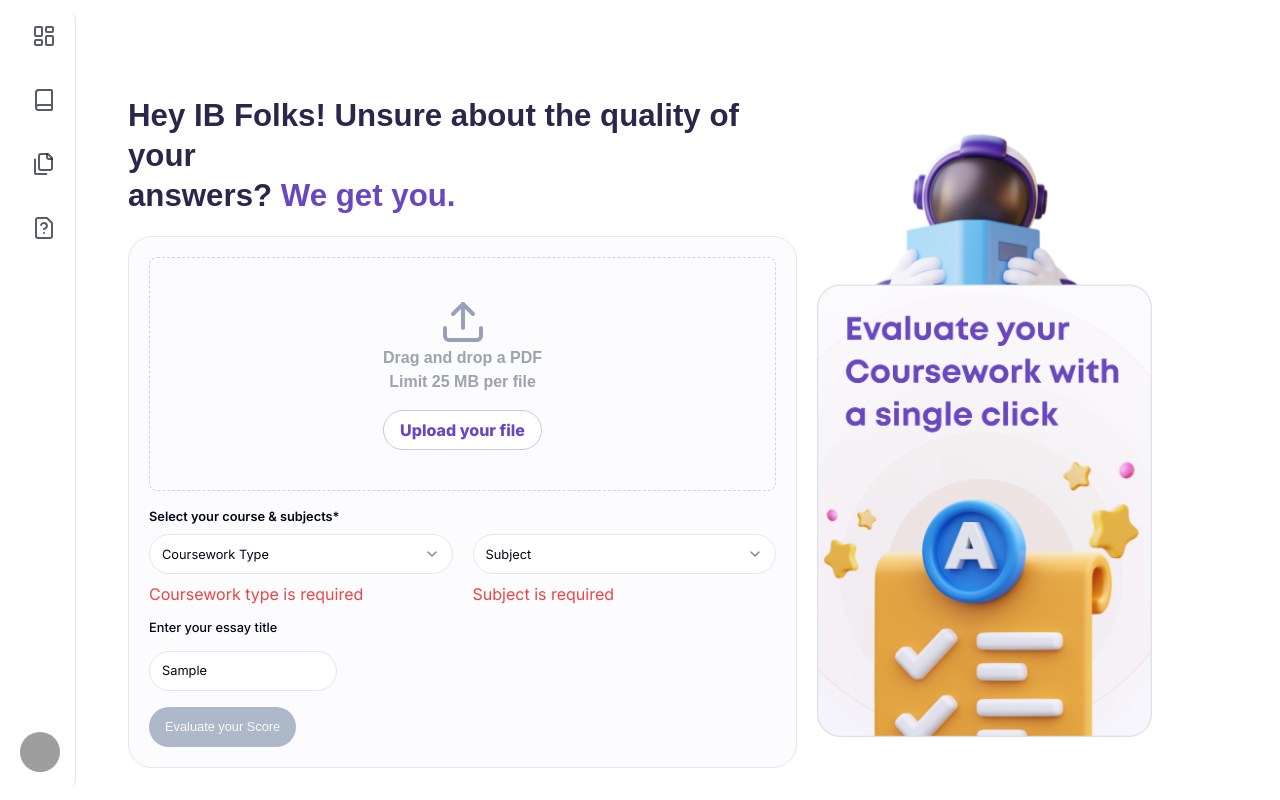
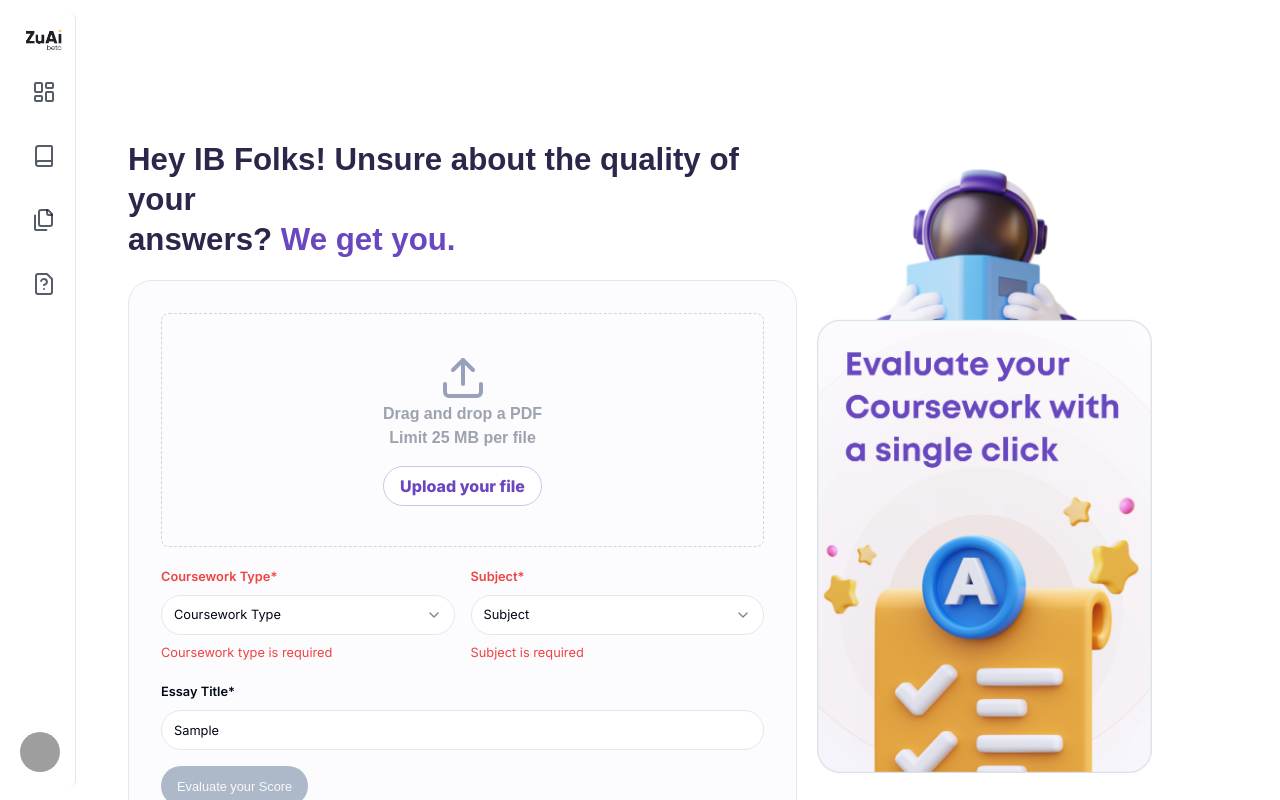
Before and after one commit to sahildotdev/gradely, a Next.js app: page / in a window 1280 px wide. Both pictures are taken after typing "Sample" into the empty fields and a click on the button "Evaluate your Score". Shown: the top 800 px of the page. Built offline with nearby package versions, Linux system fonts and the light colour scheme; grey boxes are pictures that could not be loaded.

Commit message:
minor responsive changes

```diff
--- a/src/app/page.tsx
+++ b/src/app/page.tsx
@@ -53,7 +53,7 @@ export default function Home() {
         </TooltipProvider>
       </div>
 
-      <div className=" container max-w-7xl mx-auto flex flex-col gap-5">
+      <div className="container max-w-7xl mx-auto flex flex-col gap-5">
         <Header />
         <div className="flex flex-col">
           <h2 className="text-xl md:text-2xl font-semibold py-5 text-center md:text-left">
--- a/src/components/CourseworkItem.tsx
+++ b/src/components/CourseworkItem.tsx
@@ -24,12 +24,11 @@ const CourseworkItem: React.FC<CourseworkItemProps> = ({
 }) => {
   return (
     <div className="flex flex-col md:flex-row items-center md:items-start p-4 md:p-6 bg-gradient-to-r from-purple-100 to-white rounded-lg shadow-lg w-full md:w-[460px]">
-      {/* Image Section */}
       <div className="bg-white relative w-full md:w-[120px] h-[200px] md:h-[160px] p-1 rounded-lg rounded-bl-lg border border-gray-300 overflow-hidden mb-4 md:mb-0">
         <Image
           src={thumbnailUrl || "/path/to/placeholder.png"}
           alt={`Cover for ${title}`}
-          width={120} // Adjust width and height based on your design
+          width={120}
           height={160}
           layout="responsive"
           objectFit="cover"
@@ -37,7 +36,6 @@ const CourseworkItem: React.FC<CourseworkItemProps> = ({
         />
       </div>
 
-      {/* Content Section */}
       <div className="flex-1 md:ml-4">
         <h2 className="text-lg font-Mont font-extrabold leading-6 text-gray-800">
           {title}
--- a/src/components/EssayEvaluationForm.tsx
+++ b/src/components/EssayEvaluationForm.tsx
@@ -81,19 +81,18 @@ const EssayEvaluationForm: React.FC = () => {
     setIsLoading(true);
     setIsEvaluationRequested(true);
 
-    // Add coursework to the store
     addCoursework({
       title: values.essayTitle,
       subject: values.subject,
       type: values.courseworkType,
-      wordCount: Math.floor(Math.random() * 1000) + 500, // Random word count for demonstration
+      wordCount: Math.floor(Math.random() * 1000) + 500,
       fileMetadata: {
         name: values.pdfFile[0].name,
         size: values.pdfFile[0].size,
         type: values.pdfFile[0].type,
         file: selectedFile,
       },
-      language: "English", // Assuming English for now
+      language: "English",
       thumbnailUrl: thumbnailUrl || "/path/to/default/thumbnail.png",
     });
 
@@ -102,7 +101,7 @@ const EssayEvaluationForm: React.FC = () => {
   };
 
   return (
-    <div className="bg-[#FCFBFD] rounded-3xl border-[1px] p-5">
+    <div className="bg-[#FCFBFD] rounded-3xl border-[1px] p-5 md:p-6 lg:p-8">
       <FormProvider {...form}>
         <Form {...form}>
           <form onSubmit={form.handleSubmit(onSubmit)} className="space-y-4">
@@ -121,7 +120,7 @@ const EssayEvaluationForm: React.FC = () => {
                     />
                   </FormControl>
                   {thumbnailError && (
-                    <p className="text-red-500">
+                    <p className="text-red-500 text-sm mt-2">
                       Failed to generate thumbnail: {thumbnailError}
                     </p>
                   )}
@@ -129,30 +128,26 @@ const EssayEvaluationForm: React.FC = () => {
                     <Image
                       src={thumbnailUrl}
                       alt="PDF thumbnail"
-                      className="mt-2 max-w-xs"
+                      className="mt-2 max-w-full h-auto"
                     />
                   )}
                 </FormItem>
               )}
             />
 
-            <div className="flex flex-col mb-2">
-              <Label
-                className="mb-2 text-sm font-semibold"
-                htmlFor="courseworkType"
-              >
-                Select your course & subjects*
-              </Label>
-              <div className="flex gap-5">
+            <div className="flex flex-col md:flex-row md:gap-4 mb-2">
               <FormField
                 control={form.control}
                 name="courseworkType"
                 render={({ field }) => (
                   <FormItem className="flex-1">
-                      <Select
-                        onValueChange={field.onChange}
-                        value={field.value}
+                    <FormLabel
+                      htmlFor="courseworkType"
+                      className="text-sm font-semibold mb-2"
                     >
+                      Coursework Type*
+                    </FormLabel>
+                    <Select onValueChange={field.onChange} value={field.value}>
                       <FormControl>
                         <SelectTrigger
                           className="border-[1px] rounded-3xl"
@@ -170,7 +165,7 @@ const EssayEvaluationForm: React.FC = () => {
                       </SelectContent>
                     </Select>
                     {form.formState.errors.courseworkType && (
-                        <p className="text-red-500">
+                      <p className="text-red-500 text-sm mt-1">
                         {form.formState.errors.courseworkType.message}
                       </p>
                     )}
@@ -183,10 +178,13 @@ const EssayEvaluationForm: React.FC = () => {
                 name="subject"
                 render={({ field }) => (
                   <FormItem className="flex-1">
-                      <Select
-                        onValueChange={field.onChange}
-                        value={field.value}
+                    <FormLabel
+                      htmlFor="subject"
+                      className="text-sm font-semibold mb-2"
                     >
+                      Subject*
+                    </FormLabel>
+                    <Select onValueChange={field.onChange} value={field.value}>
                       <FormControl>
                         <SelectTrigger
                           className="border-[1px] rounded-3xl"
@@ -202,7 +200,7 @@ const EssayEvaluationForm: React.FC = () => {
                       </SelectContent>
                     </Select>
                     {form.formState.errors.subject && (
-                        <p className="text-red-500">
+                      <p className="text-red-500 text-sm mt-1">
                         {form.formState.errors.subject.message}
                       </p>
                     )}
@@ -210,23 +208,27 @@ const EssayEvaluationForm: React.FC = () => {
                 )}
               />
             </div>
-            </div>
 
             <FormField
               control={form.control}
               name="essayTitle"
               render={({ field }) => (
-                <FormItem className="flex flex-col w-[30%]">
-                  <FormLabel className="mb-2">Enter your essay title</FormLabel>
+                <FormItem>
+                  <FormLabel
+                    htmlFor="essayTitle"
+                    className="text-sm font-semibold mb-2"
+                  >
+                    Essay Title*
+                  </FormLabel>
                   <FormControl>
                     <Input
                       placeholder="Enter your essay title"
                       {...field}
-                      className="rounded-3xl"
+                      className="rounded-3xl w-full"
                     />
                   </FormControl>
                   {form.formState.errors.essayTitle && (
-                    <p className="text-red-500">
+                    <p className="text-red-500 text-sm mt-1">
                       {form.formState.errors.essayTitle.message}
                     </p>
                   )}
@@ -237,7 +239,7 @@ const EssayEvaluationForm: React.FC = () => {
             <Button
               type="submit"
               variant="default"
-              className="font-Mont rounded-3xl mt-4 bg-[#ADB8C9]"
+              className="font-Mont rounded-3xl mt-4 bg-[#ADB8C9] w-full sm:w-auto"
               disabled={isLoading}
             >
               {isLoading ? "Evaluating..." : "Evaluate your Score"}
--- a/src/components/EvaluationDisplay.tsx
+++ b/src/components/EvaluationDisplay.tsx
@@ -56,7 +56,7 @@ const EvaluationDisplay: React.FC = () => {
 
   return (
     <Dialog open={isEvaluationRequested} onOpenChange={closeModal}>
-      <DialogContent>
+      <DialogContent className="p-4 max-w-xs sm:max-w-sm md:max-w-md mx-auto rounded-lg">
         <DialogHeader>
           <DialogTitle>Evaluation Results</DialogTitle>
         </DialogHeader>
--- a/src/components/Header.tsx
+++ b/src/components/Header.tsx
@@ -10,7 +10,7 @@ export default function Header() {
   const { isEvaluationRequested } = useEssayEvaluationStore();
   return (
     <div className="flex flex-col md:flex-row content-center gap-5">
-      <div className="flex flex-col gap-5 justify-between">
+      <div className="flex flex-col gap-5 justify-between pt-11">
         <h1 className="font-Mont text-3xl leading-10 font-extrabold text-[#2D264B]">
           Hey IB Folks! Unsure about the quality of your <br /> answers?{" "}
           <span className="text-[#6947BF]">We get you.</span>
--- a/src/components/sidebar.tsx
+++ b/src/components/sidebar.tsx
@@ -3,7 +3,7 @@ import React, { useState } from "react";
 
 import { Button } from "@/components/ui/button";
 import { Avatar, AvatarFallback, AvatarImage } from "@/components/ui/avatar";
-import { Sheet, SheetContent, SheetTrigger } from "@/components/ui/sheet";
+import { Sheet, SheetContent } from "@/components/ui/sheet";
 import { LayoutDashboard, Files, Book, FileQuestion, Menu } from "lucide-react";
 import Link from "next/link";
 import Image from "next/image";
@@ -92,6 +92,15 @@ const Sidebar: React.FC = () => {
 
   return (
     <div className="md:fixed left-3 top-3 z-50">
+      <Sheet open={isOpen} onOpenChange={setIsOpen}>
+        <SheetContent side="left" className="w-[300px] sm:w-[400px] p-0">
+          <div className="h-full flex flex-col md:justify-between content-center py-4">
+            <SidebarContent />
+          </div>
+        </SheetContent>
+      </Sheet>
+
+      {/* Mobile Header */}
       <div className="md:hidden fixed top-0 left-0 w-full flex items-center justify-between px-4 py-2 bg-white border-b border-slate-200 z-40">
         <div className="flex items-center">
           <Image
@@ -111,15 +120,17 @@ const Sidebar: React.FC = () => {
           <Menu className="h-6 w-6" />
         </Button>
       </div>
-      <Sheet open={isOpen} onOpenChange={setIsOpen}>
-        <SheetContent side="left" className="w-[300px] sm:w-[400px] p-0">
-          <div className="h-full flex flex-col md:justify-between content-center py-4">
-            <SidebarContent />
-          </div>
-        </SheetContent>
-      </Sheet>
+
+      {/* Desktop Sidebar */}
       <div className="hidden md:flex md:justify-between rounded-lg bg-white w-16 h-[97vh] flex-col items-center pb-4 transition-all duration-300 border-r border-slate-200 fixed z-10">
-        <div>
+        <div className="flex flex-col items-center pt-4">
+          <Image
+            src="/ZUAILogo.png"
+            width={48}
+            height={48}
+            alt="zuai"
+            className="w-12 h-auto rounded-md mb-4"
+          />
           <SidebarContent />
         </div>
         <div className="flex flex-col space-y-4 w-full px-2">
```
Lines whose indentation alone changed are shown as unchanged.
